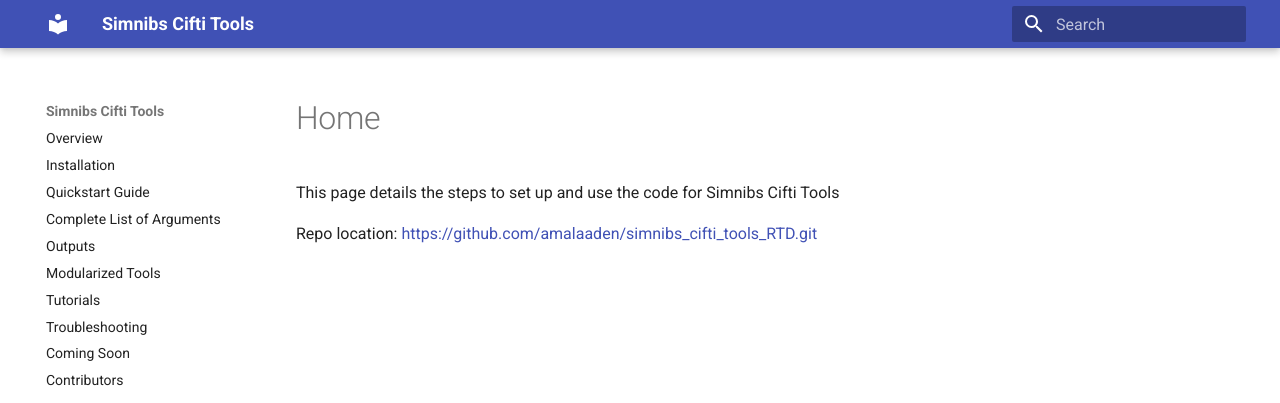
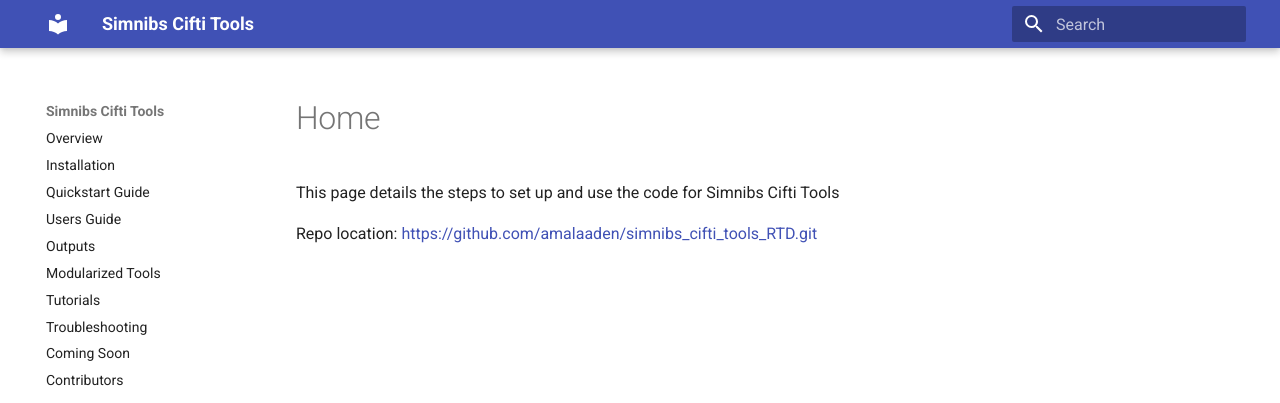
Before and after one commit to DCAN-Labs/simnibs_cifti_tools_RTD2, an MkDocs documentation site: the page built from docs/index.md, in a window 1280 px wide. Shown: the top 403 px of the page. Built offline with MkDocs 1.6.1 and Material for MkDocs 9.7.7, drawn with Linux system fonts in a browser that asks for light colours.

Commit message:
Adjustment of name to encompass more than just arguments.

```diff
--- a/mkdocs.yml
+++ b/mkdocs.yml
@@ -37,7 +37,7 @@
   - Overview: project_overview.md
   - Installation: Installation.md
   - Quickstart Guide: quickstart_guide.md
-  - Complete List of Arguments: args_flags.md
+  - Users Guide: args_flags.md
   - Outputs: Outputs.md
   - Modularized Tools: Utilities.md
   - Tutorials: default_example.md
```
